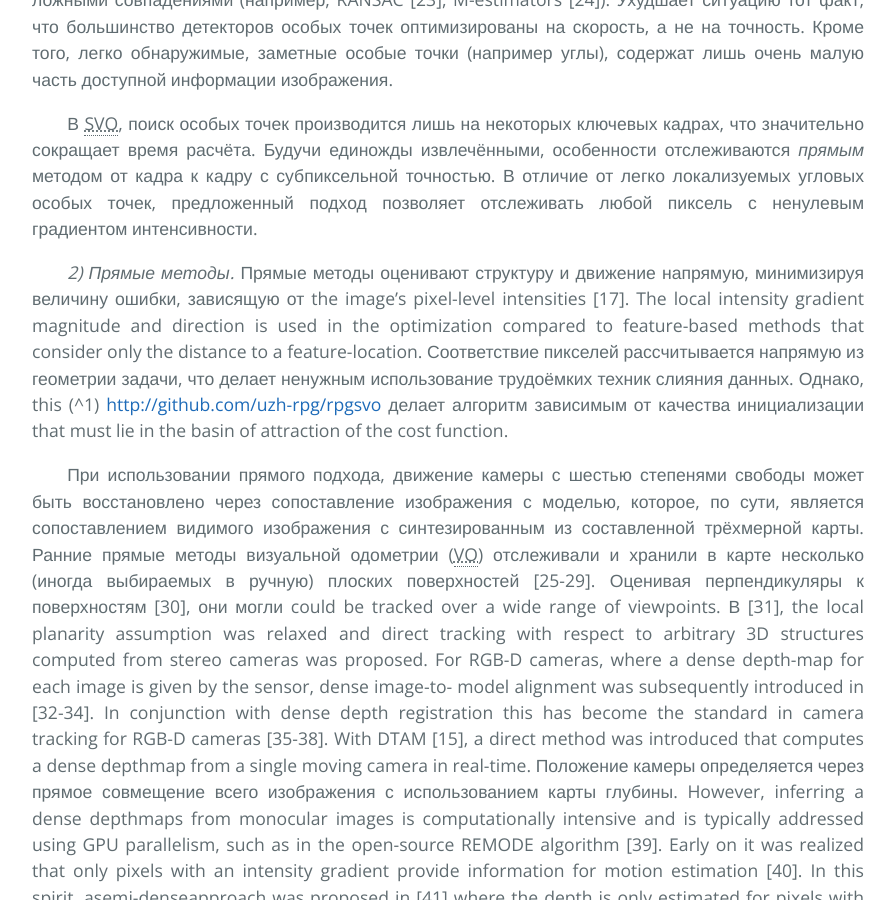
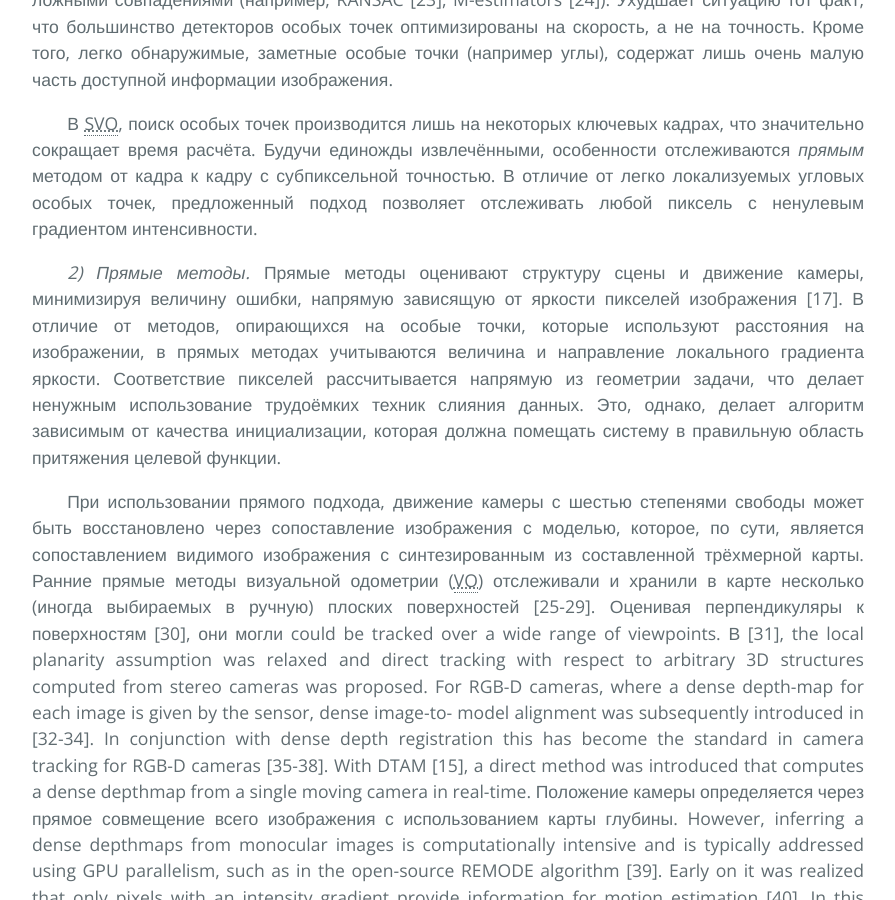
Before and after one commit to i-v-s/slam, a Jekyll site: the page built from svo2.md, in a window 1280 px wide and 900 px high, scrolled down 4051 px. Shown: the whole window, without its empty margins (192-1087 px from the left). Built offline with Jekyll 4.4.1, drawn with Linux system fonts in a browser that asks for light colours; our own code applies the rules of GitHub Pages for plain Markdown files; formulas are drawn with MathJax 3.

Commit message:
Updated svo2.md

```diff
--- a/svo2.md
+++ b/svo2.md
@@ -174,17 +174,17 @@ the UZH Forschungskredit, and the SNSF-ERC Starting Grant.
 угловых особых точек, предложенный подход позволяет отслеживать любой
 пиксель с ненулевым градиентом интенсивности.
 
-*2) Прямые методы.* Прямые методы оценивают структуру
-и движение напрямую, минимизируя величину ошибки,
-зависящую от the image’s pixel-level intensities [17]. The local
-intensity gradient magnitude and direction is used in the
-optimization compared to feature-based methods that consider
-only the distance to a feature-location. Соответствие пикселей
+*2) Прямые методы.* Прямые методы оценивают структуру сцены
+и движение камеры, минимизируя величину ошибки, напрямую
+зависящую от яркости пикселей изображения [17].
+В отличие от методов, опирающихся на особые точки, которые
+используют расстояния на изображении,
+в прямых методах учитываются величина и направление
+локального градиента яркости. Соответствие пикселей
 рассчитывается напрямую из геометрии задачи, что делает ненужным
-использование трудоёмких техник слияния данных. Однако, this
-(^1) [http://github.com/uzh-rpg/rpgsvo](http://github.com/uzh-rpg/rpgsvo)
-делает алгоритм зависимым от качества инициализации that
-must lie in the basin of attraction of the cost function.
+использование трудоёмких техник слияния данных. Это, однако,
+делает алгоритм зависимым от качества инициализации, которая
+должна помещать систему в правильную область притяжения целевой функции.
 
 При использовании прямого подхода, движение камеры с шестью степенями
 свободы может быть восстановлено через сопоставление изображения с моделью,
```
